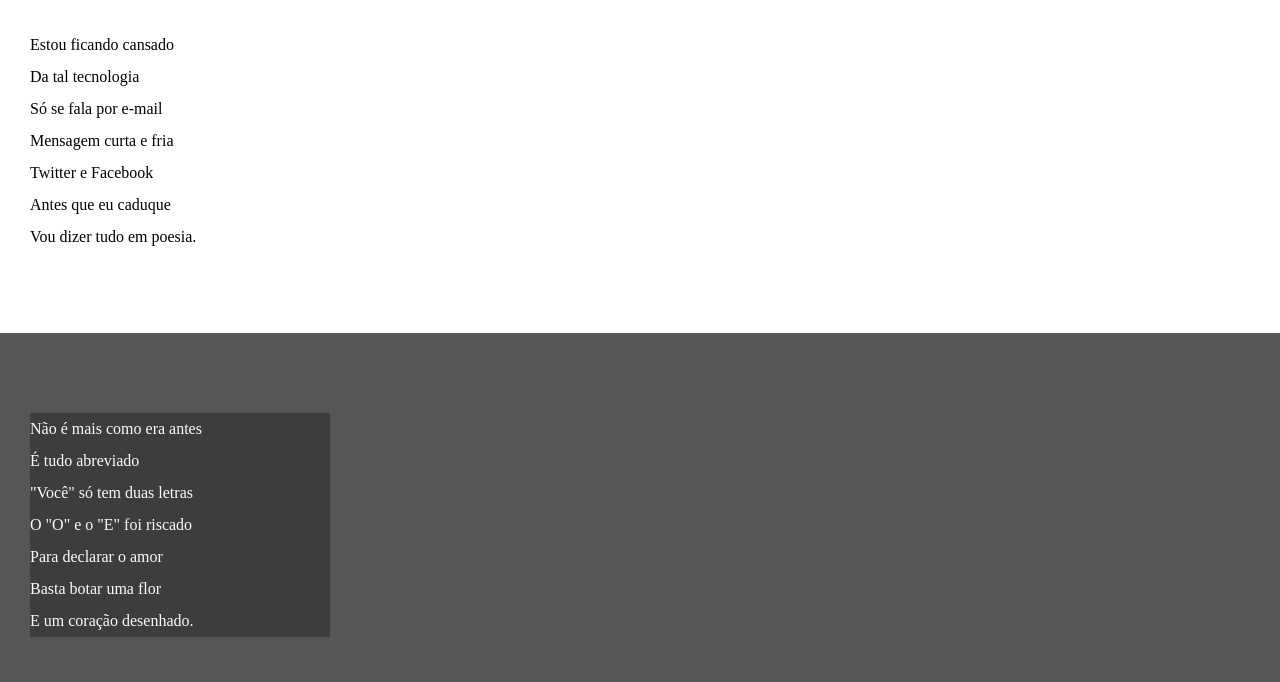
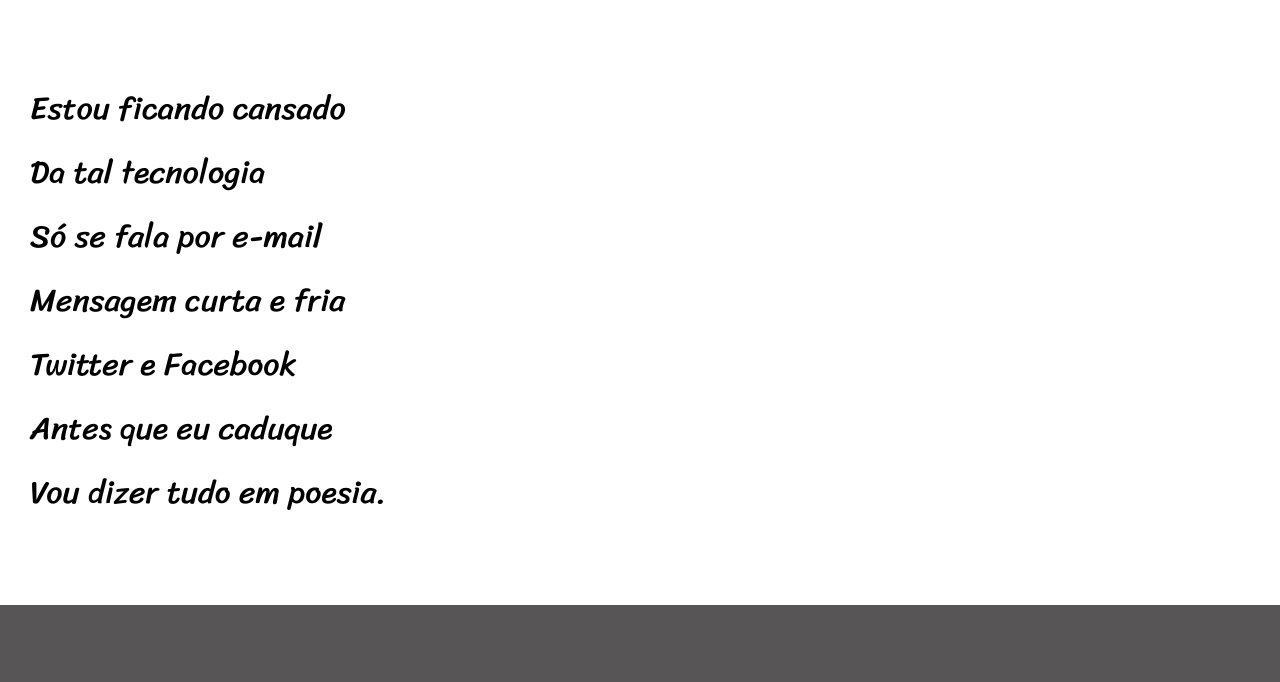
Before and after one commit to FelipeHeidmann/HTML-CSS, a plain HTML site: page Desafios/index.html in a window 1280 px wide. Shown: the part 206-888 px from the top of the page. Drawn offline with Linux system fonts and the light colour scheme.

Commit message:
Update style.css

```diff
--- a/Desafios/estilo/style.css
+++ b/Desafios/estilo/style.css
@@ -1,12 +1,24 @@
 @charset "UTF-8";
+
+@import url('https://fonts.googleapis.com/css2?family=Passion+One&display=swap');
+
+@import url('https://fonts.googleapis.com/css2?family=Sriracha&display=swap');
+
+:root{
+    --fonte1: Verdana, Geneva, Tahoma, sans-serif;
+    --fonte2: 'Passion One', cursive;
+    --fonte3: 'Sriracha', cursive;
+}
 
 * {
     margin: 0px;
     padding: 0px;
+    font-size: 1em;
 }
 
 html, body {
     min-height: 100vh;
+    font-family: var(--fonte1);
 }
 
 header {
@@ -18,6 +30,9 @@ header {
 header > h1 {
     padding-top: 50px;
     font-variant: small-caps;
+    font-family: var(--fonte2);
+    font-size: 6vw;
+
 }
 
 header > p {
@@ -39,6 +54,8 @@ section {
     padding-bottom: 10vh;
     line-height: 2em;
     padding-left: 30px;
+    font-family: var(--fonte3);
+    font-size: 2.5vw;
 }
 
 section.normal {
@@ -53,7 +70,8 @@ section.imagem {
 }
 
 section.imagem > p {
-    width: 300px;
+    display: inline-block;
+    padding: 5px;
     background-color: rgba(0, 0, 0, 0.295);
 }
 
```
